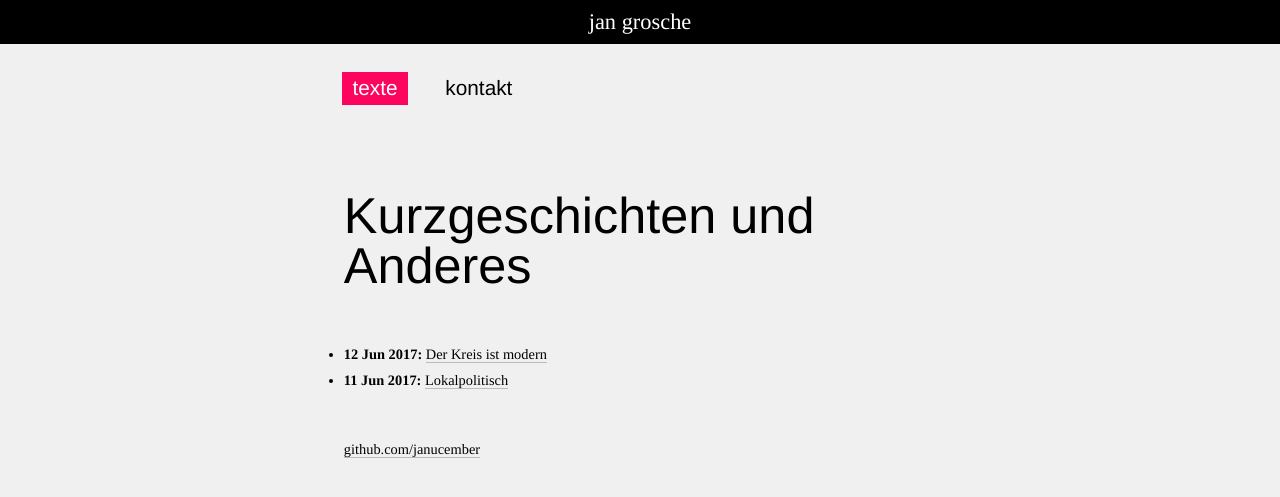
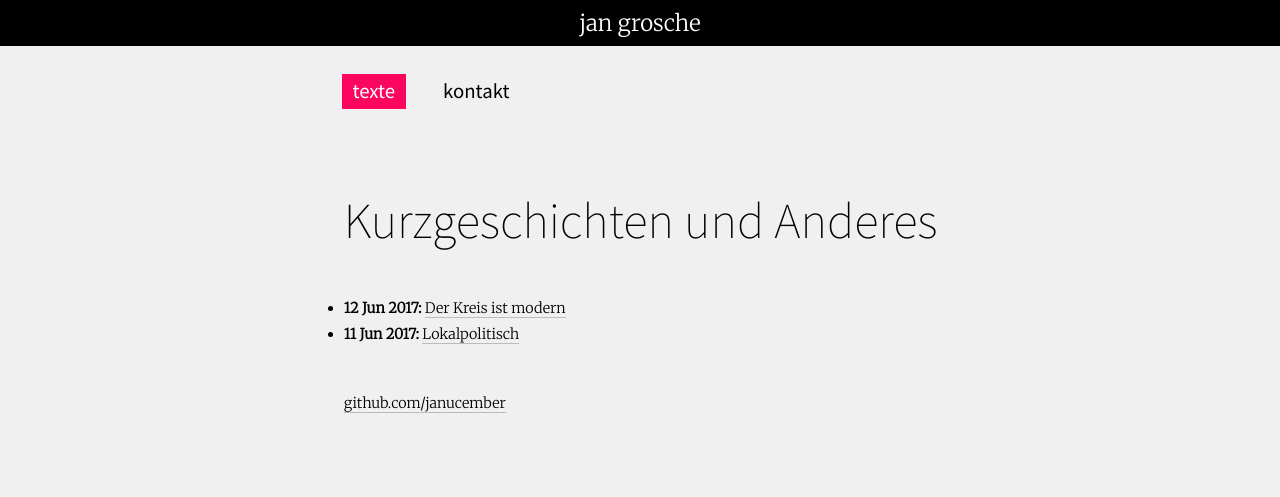
Before and after one commit to janucember/creative-writing-german, a Jekyll site: the page built from index.html, in a window 1280 px wide. Shown: the top 497 px of the page. Built offline with Jekyll 4.4.1, drawn with Linux system fonts in a browser that asks for light colours.

Commit message:
added custom webfonts

```diff
--- a/_layouts/default.html
+++ b/_layouts/default.html
@@ -4,6 +4,7 @@
       <title>{{ page.title }}</title>
       <!-- link to main stylesheet -->
       <link rel="stylesheet" type="text/css" href="/creative-writing-german/css/main.css">
+      <link href="https://fonts.googleapis.com/css?family=Merriweather:300|Source+Sans+Pro:200,400" rel="stylesheet">
     </head>
     <body>
       <div id="header">Jan Grosche</div>
--- a/css/main.css
+++ b/css/main.css
@@ -33,7 +33,8 @@ body {
     color: white;
     text-align: center;
     font-size: 1.4em;
-    font-family: "Merriweather Light", Times, "Times New Roman", serif;
+    font-family: 'Merriweather', serif;
+    font-weight: 300;
 
     text-transform: lowercase;
     margin-bottom: .8em;
@@ -57,7 +58,8 @@ body {
 nav {
     vertical-align: middle;
     text-transform: lowercase;
-    font-family: SourceSansPro, Helvetica, sans-serif;
+    font-family: 'Source Sans Pro', sans-serif;
+    font-weight: 400;
     font-size: 1.3em;
 }
 
@@ -135,7 +137,8 @@ nav a.active {
     line-height: 1.8em;
     padding-top: 3em;
     padding-left: 2em;
-    font-family: "Merriweather Light", Times, "Times New Roman", serif;
+    font-family: 'Merriweather', serif;
+    font-weight: 300;
 }
 
 .container p + p {
@@ -146,7 +149,7 @@ nav a.active {
 /* headings */
 .container h1 {
     font-size: 3.5em;
-    font-family: SourceSansPro, "Helvetica Neue", sans-serif;
+    font-family: 'Source Sans Pro', sans-serif;
     font-weight: 200;
 
     line-height: 1em;
```
